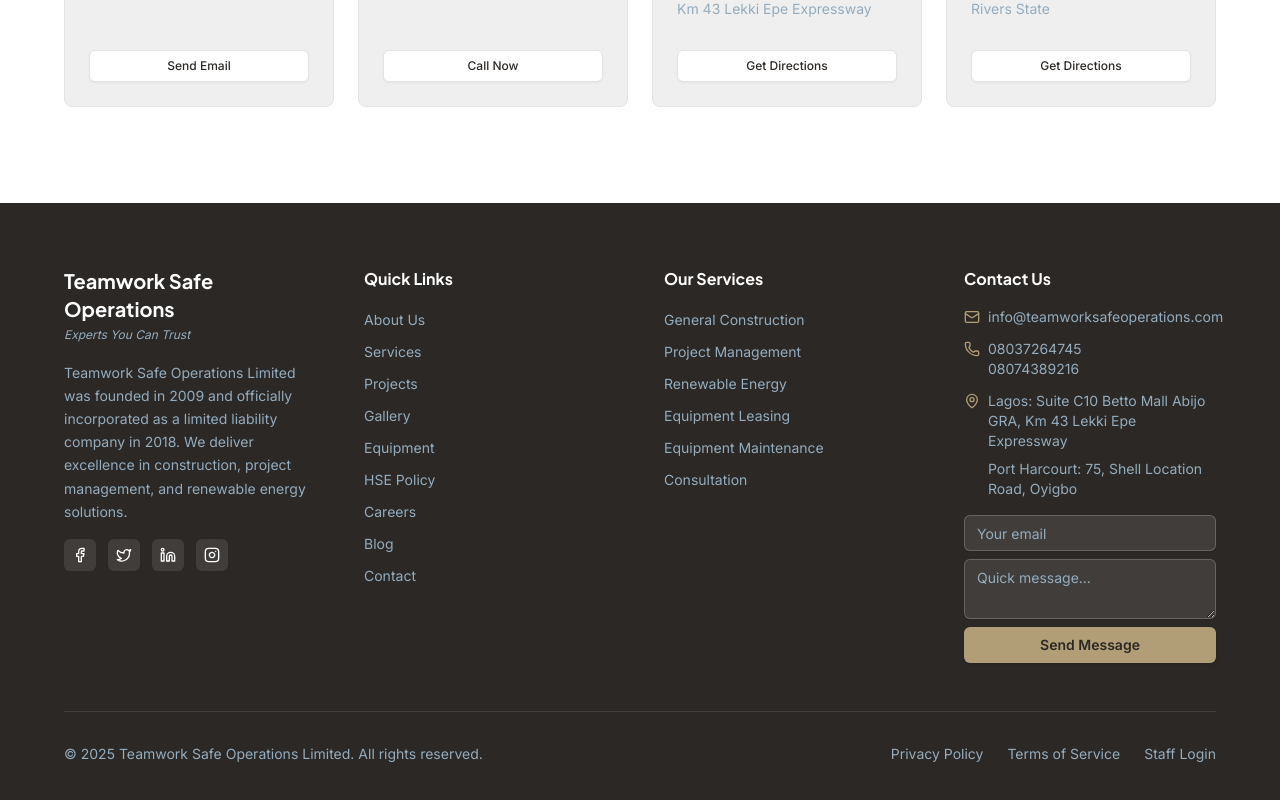
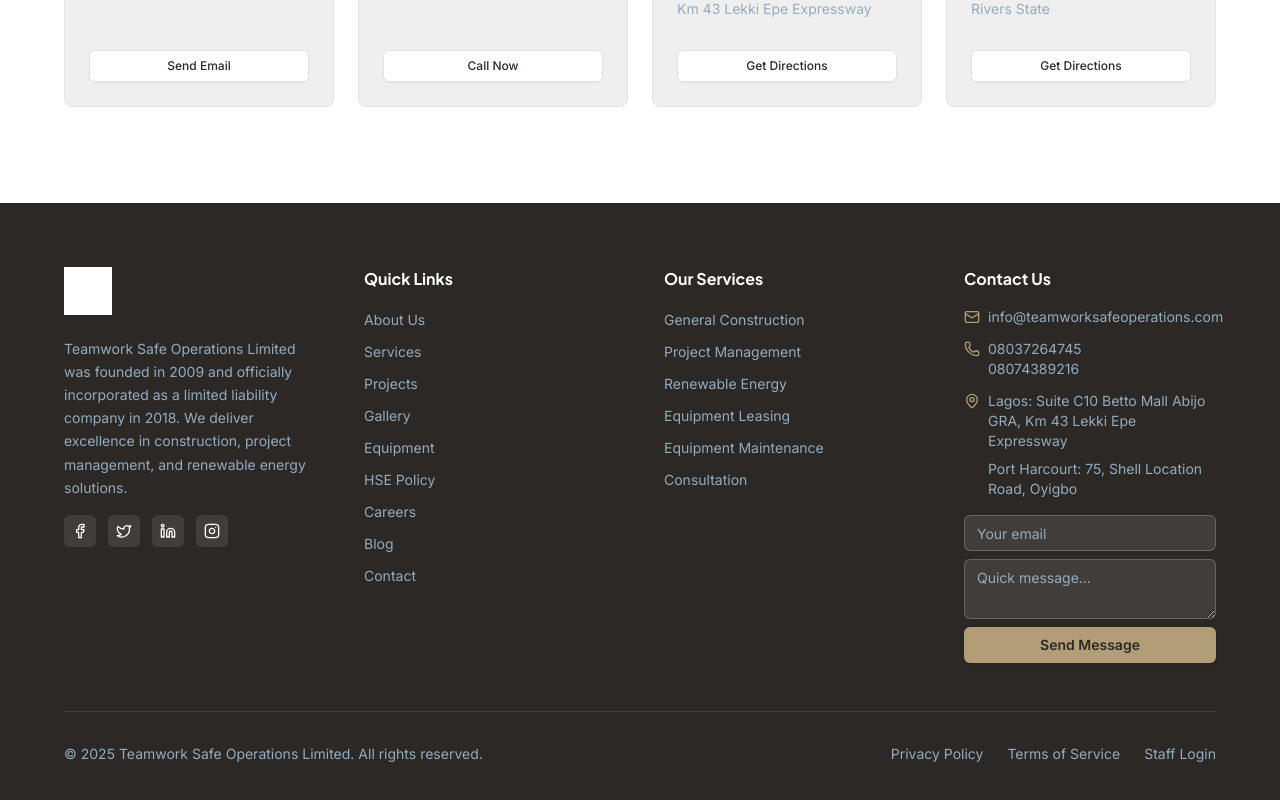
Before and after one commit to muheezokunade/teamworksafe, a Next.js app: page / in a window 1280 px wide. Shown: the part 6270-7070 px from the top of the page. Built offline with nearby package versions, Linux system fonts and the light colour scheme.

Commit message:
feat: restore logo image in footer using /logo.png

```diff
--- a/app/about/page.tsx
+++ b/app/about/page.tsx
@@ -170,16 +170,10 @@
           <div className="max-w-5xl mx-auto">
             <div className="bg-gradient-to-br from-blue-50 to-white border border-blue-100 rounded-xl p-8 md:p-12">
               <div className="grid md:grid-cols-3 gap-8">
-                {/* Director Photo */}
+                {/* Photo placeholder */}
                 <div className="md:col-span-1">
-                  <div className="relative w-48 h-48 mx-auto rounded-full overflow-hidden border-4 border-blue-200">
-                    <Image
-                      src="https://i.postimg.cc/13kx4tJq/Gemini-Generated-Image-8ypmom8ypmom8ypm.png"
-                      alt="Nweke Okechukwu - Managing Director"
-                      fill
-                      className="object-cover object-top scale-110"
-                      priority
-                    />
+                  <div className="relative w-48 h-48 mx-auto rounded-full bg-gradient-to-br from-blue-600 to-blue-400 flex items-center justify-center">
+                    <div className="text-white text-6xl font-bold">NO</div>
                   </div>
                 </div>
 
--- a/components/layout/Footer.tsx
+++ b/components/layout/Footer.tsx
@@ -1,6 +1,7 @@
 'use client';
 
 import Link from 'next/link';
+import Image from 'next/image';
 import { Facebook, Twitter, Linkedin, Instagram, Mail, Phone, MapPin } from 'lucide-react';
 import { Button } from '@/components/ui/button';
 import { Input } from '@/components/ui/input';
@@ -50,11 +51,14 @@
           {/* Company Info */}
           <div className="space-y-4">
             <Link href="/" className="inline-block">
-              <div className="space-y-1">
-                <h3 className="font-heading font-bold text-xl text-white">
-                  Teamwork Safe Operations
-                </h3>
-                <p className="text-xs text-muted italic">Experts You Can Trust</p>
+              <div className="relative h-12 w-48">
+                <Image
+                  src="/logo.png"
+                  alt="Teamwork Safe Operations Limited"
+                  fill
+                  className="object-contain object-left brightness-0 invert"
+                  priority
+                />
               </div>
             </Link>
             <p className="text-sm text-muted leading-body">
```
